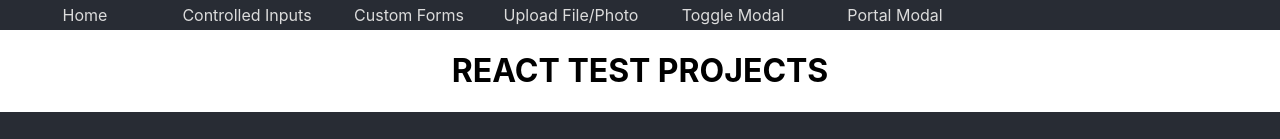
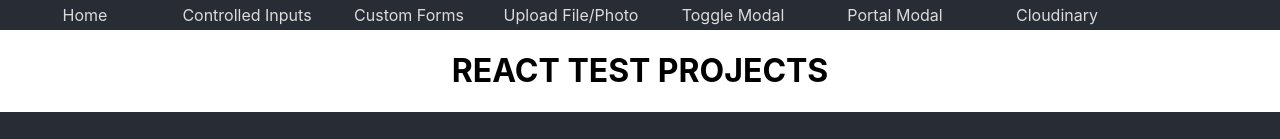
Before and after one commit to vishalicious213/react-test-projects, a React (Create React App) app: page / in a window 1280 px wide. Shown: the top 139 px of the page. Built offline with nearby package versions, Linux system fonts and the light colour scheme.

Commit message:
added Cloudinary to routes and menu

```diff
--- a/src/App.js
+++ b/src/App.js
@@ -6,6 +6,7 @@ import CustomForms from './components/CustomForms'
 import Upload from './components/Upload'
 import Modal from './components/Modal'
 import Portal from './components/Portal'
+import Cloudinary from './components/Cloudinary'
 import './App.css';
 
 function App() {
@@ -18,6 +19,7 @@ function App() {
       <Route path='/upload' component={Upload}/>
       <Route path='/modal' component={Modal}/>
       <Route path='/portal' component={Portal}/>
+      <Route path='/cloudinary' component={Cloudinary}/>
     </div>
   );
 }
--- a/src/components/Menu.js
+++ b/src/components/Menu.js
@@ -11,6 +11,7 @@ function Menu() {
                 <li><Link to='/upload'>Upload File/Photo</Link></li>
                 <li><Link to='/modal'>Toggle Modal</Link></li>
                 <li><Link to='portal'>Portal Modal</Link></li>
+                <li><Link to='cloudinary'>Cloudinary</Link></li>
             </ul>
         </div>
     )
```
